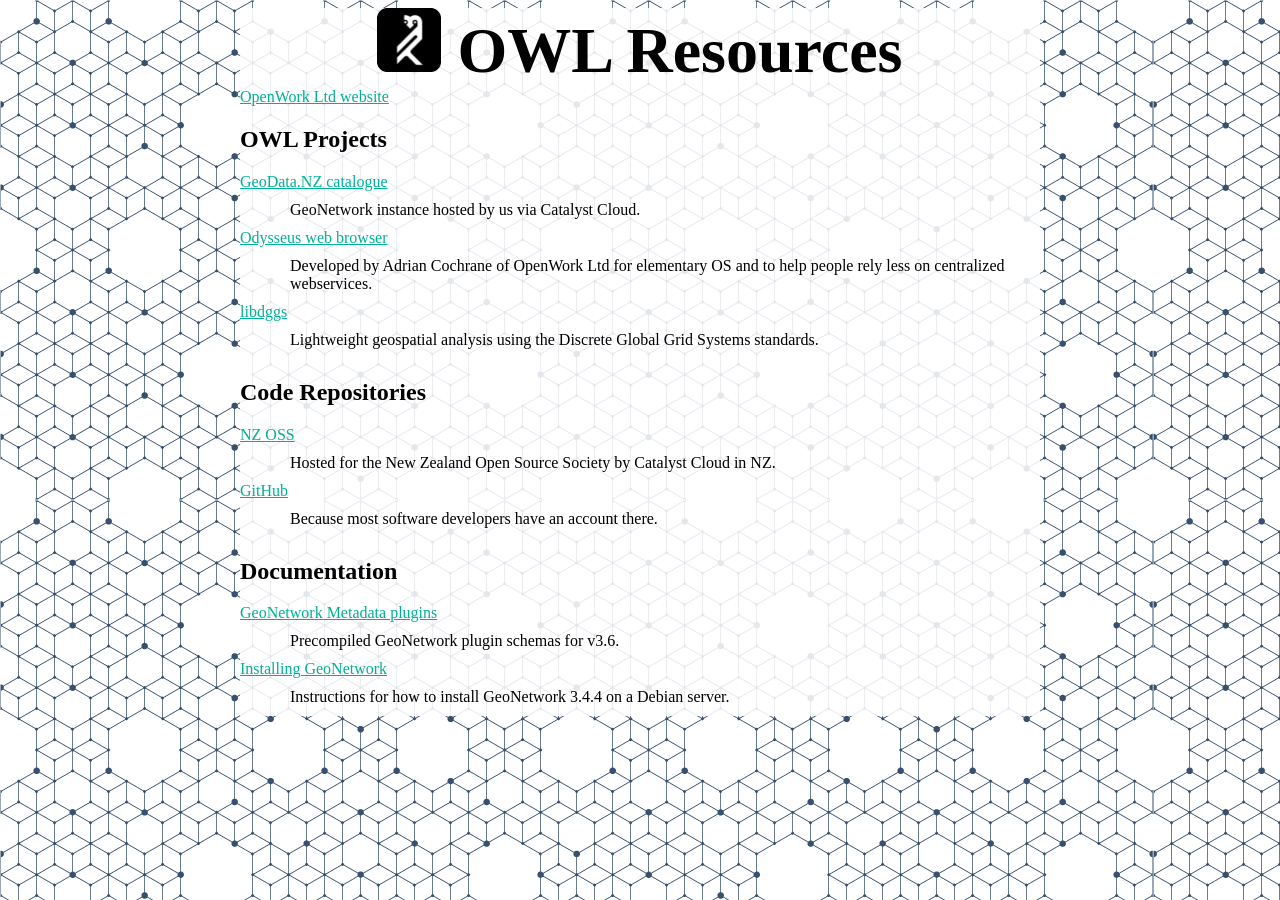
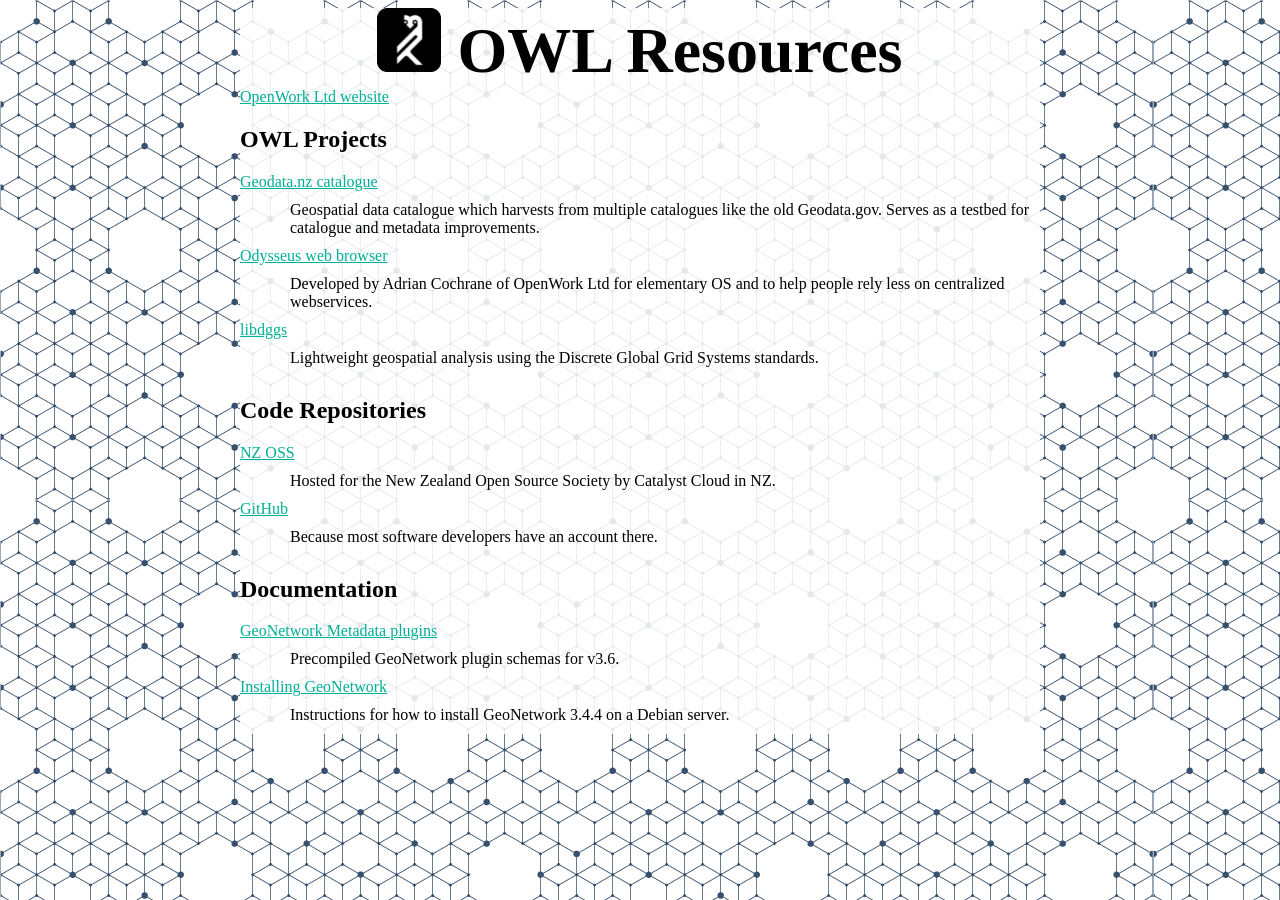
Before and after one commit to OpenWork-NZ/Resources, a Jekyll site: the page built from index.html, in a window 1280 px wide. Built offline with Jekyll 4.4.1, drawn with Linux system fonts in a browser that asks for light colours.

Commit message:
Update index.html

```diff
--- a/index.html
+++ b/index.html
@@ -9,8 +9,8 @@ title: Directory
 
 <h2>OWL Projects</h2>
 <dl>
-  <dt><a href="https://geodata.nz/">GeoData.NZ catalogue</a></dt>
-  <dd>GeoNetwork instance hosted by us via Catalyst Cloud.</dd>
+  <dt><a href="https://geodata.nz/">Geodata.nz catalogue</a></dt>
+  <dd>Geospatial data catalogue which harvests from multiple catalogues like the old Geodata.gov. Serves as a testbed for catalogue and metadata improvements.</dd>
   <dt><a href="https://odysseus.adrian.geek.nz/">Odysseus web browser</a></dt>
   <dd>Developed by Adrian Cochrane of OpenWork Ltd for elementary OS and to help people rely less on centralized webservices.</dd>
   <dt><a href="https://git.nzoss.org.nz/openwork/libdggs" title="lightweight geospatial analysis">libdggs</a></dt>
```
